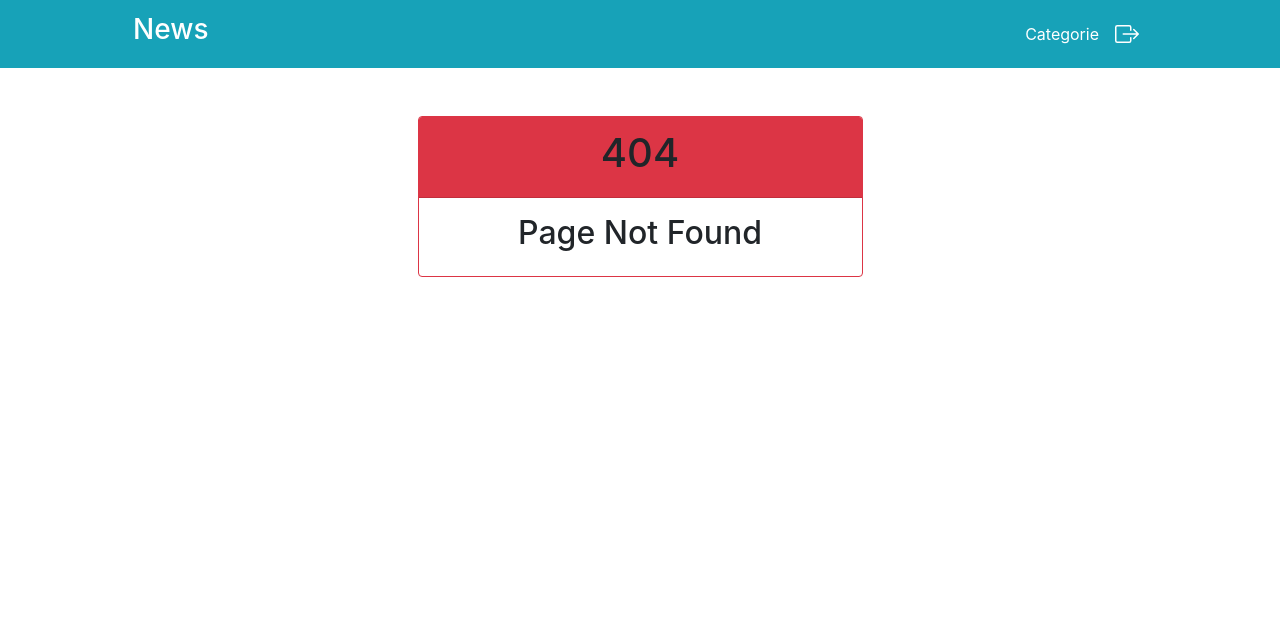
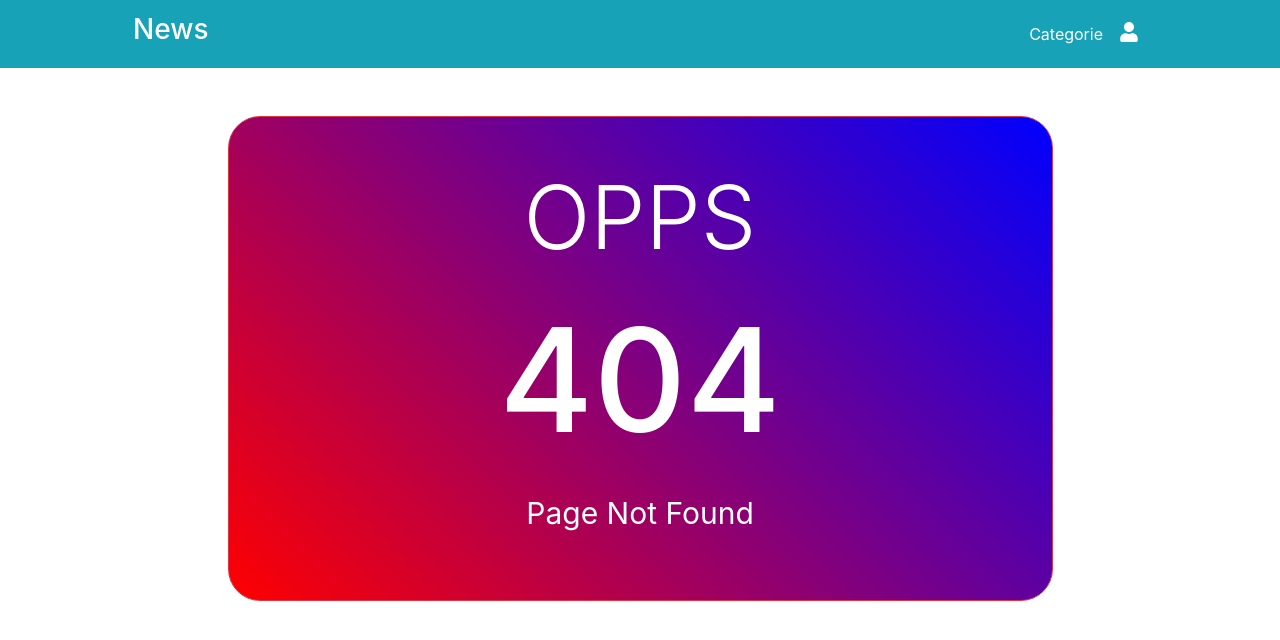
Before and after one commit to Zulfikar-ditya/django-news, a Django app: page /404/ in a window 1280 px wide. Shown: the top 640 px of the page. Run offline with Django 3.2, Linux system fonts and the light colour scheme; a user stored in the database is signed in; some libraries are stand-ins or nearby versions.

Commit message:
edit some front-end stuff

```diff
--- a/accounts/urls.py
+++ b/accounts/urls.py
@@ -2,8 +2,9 @@ from django.urls import path
 
 from . import views
 
-# app_name = 'account'
+app_name = 'account'
 
 urlpatterns = [
+    path('', views.my_account, name='account'),
     path('register/', views.register, name='register'),
 ]
--- a/reporter/views.py
+++ b/reporter/views.py
@@ -111,7 +111,6 @@ def delete_post_confirm(request, id):
         return redirect('home:dont-have-access')
 
 
-
 def delete_post(request, id):
     if request.user.is_authenticated and request.user.is_reporter == True and request.user.is_active == True and request.user.is_staff == False:
         try:
--- a/templates/base-reporter.html
+++ b/templates/base-reporter.html
@@ -42,7 +42,7 @@
                             </svg>
                         </a>
                         <div class="dropdown-menu" aria-label="nabarDropdown">
-                            <a href="" class="dropdown-item">My Account</a>
+                            <a href="{% url 'account:account' %}" class="dropdown-item">My Account</a>
                             <a href="{% url 'logout' %}" class="text-danger dropdown-item">
                                 Logout
                                 <svg width="1.5em" height="1.5em" viewBox="0 0 16 16" class="bi bi-box-arrow-right"
--- a/templates/base.html
+++ b/templates/base.html
@@ -25,8 +25,21 @@
                     <li class="nav-item active">
                         <a class="nav-link text-capitalize" href="{% url 'home:category-list' %}">Categorie</a>
                     </li>
-                    <li class="nav-item active">
-                        <a class="nav-link text-capitalize" href="{% url 'logout' %}">
+                    <li class="nav-item active text-dark dropdown">
+                        <a href="" class="nav-link" aria-labelledby="navbarDropdown" role="button"
+                            data-toggle="dropdown" aria-haspopup="true" aria-expanded="false">
+                            <svg height="20px" width="20px" aria-hidden="true" focusable="false" data-prefix="fas"
+                                data-icon="user" class="svg-inline--fa fa-user fa-w-14" role="img"
+                                xmlns="http://www.w3.org/2000/svg" viewBox="0 0 448 512">
+                                <path fill="currentColor"
+                                    d="M224 256c70.7 0 128-57.3 128-128S294.7 0 224 0 96 57.3 96 128s57.3 128 128 128zm89.6 32h-16.7c-22.2 10.2-46.9 16-72.9 16s-50.6-5.8-72.9-16h-16.7C60.2 288 0 348.2 0 422.4V464c0 26.5 21.5 48 48 48h352c26.5 0 48-21.5 48-48v-41.6c0-74.2-60.2-134.4-134.4-134.4z">
+                                </path>
+                            </svg>
+                        </a>
+                        <div class="dropdown-menu" aria-label="nabarDropdown">
+                            <a href="{% url 'account:account' %}" class="dropdown-item">My Account</a>
+                            <a href="{% url 'logout' %}" class="text-danger dropdown-item">
+                                Logout
                                 <svg width="1.5em" height="1.5em" viewBox="0 0 16 16" class="bi bi-box-arrow-right"
                                     fill="currentColor" xmlns="http://www.w3.org/2000/svg">
                                     <path fill-rule="evenodd"
@@ -35,6 +48,7 @@
                                         d="M15.854 8.354a.5.5 0 0 0 0-.708l-3-3a.5.5 0 0 0-.708.708L14.293 7.5H5.5a.5.5 0 0 0 0 1h8.793l-2.147 2.146a.5.5 0 0 0 .708.708l3-3z" />
                                 </svg>
                             </a>
+                        </div>
                     </li>
                 </ul>
             </div>
@@ -68,7 +82,7 @@
                         </a>
                     </li>
                     <li class="nav-item active">
-                        <a class="nav-link text-capitalize" href="{% url 'register' %}">
+                        <a class="nav-link text-capitalize" href="{% url 'account:register' %}">
                             <svg width="1.5em" height="1.5em" viewBox="0 0 16 16" class="bi bi-pencil-square"
                                 fill="currentColor" xmlns="http://www.w3.org/2000/svg">
                                 <path
--- a/templates/error/404.html
+++ b/templates/error/404.html
@@ -8,14 +8,13 @@
 
 {% block content %}
 <div class="container my-5">
-    <div class="row justify-content-center">
-        <div class="col-lg-5">
-            <div class="card border-danger text-center text-capitalize">
-                <div class="card-header bg-danger">
-                    <h1>404</h1>
-                </div>
-                <div class="card-content border-danger p-3">
-                    <h2>page not found</h2>
+    <div class="row d-flex justify-content-center align-items-center">
+        <div class="col-lg-9 ">
+        <div class="card d-flex border-danger" style="background: linear-gradient(45deg, red, blue); border-radius: 2em;">
+                <div class="card-content text-center text-capitalize text-white p-5">
+                    <h1 class="display-2">OPPS</h1>
+                    <h2 class="my-4" style="font-size: 9rem;">404</h2>
+                    <p style="font-size: 30px;">Page Not Found</p>
                 </div>
             </div>
         </div>
--- a/templates/home/category-list.html
+++ b/templates/home/category-list.html
@@ -14,8 +14,8 @@
             <div class="card mb-3 mx-auto">
                 <a href="../post-by-category/{{i.id}}/">
                     <img src="../{{ i.img }}" alt="" class="card-img-top">
+                    {% if i.new == True %}
                     <div class="card-img-overlay p-1">
-                        {% if i.new == True %}
                         <div class="btn btn-danger">
                             <span style="height: 20px;">
                                 <svg height="1.2em" width="1.2em" aria-hidden="true" focusable="false" data-prefix="fas"
--- a/templates/registration/login.html
+++ b/templates/registration/login.html
@@ -33,7 +33,7 @@
     <div class="row justify-content-center">
         <div class="col-lg-5">
             <div class="card border-info text-center">
-                <div class="card-header bg-info">
+                <div class="card-header bg-info text-white">
                     {% if page == 'register' %}
                     <h1>Register</h1>
                     {% else %}
@@ -55,7 +55,7 @@
                     {% if page == 'register' %}
                     <p>Have An account? Login <a href="{% url 'login' %}">here</a></p>
                     {% else %}
-                    <p>don't Have An account? register <a href="{% url 'register' %}">here</a></p>
+                    <p>don't Have An account? register <a href="{% url 'account:register' %}">here</a></p>
                     {% endif %}
                 </div>
             </div>
```
Also changed, not shown: accounts/views.py (+12 -0 lines), templates/account/index.html (added, +14 -0 lines), db.sqlite3. Lines whose indentation alone changed are shown as unchanged.
